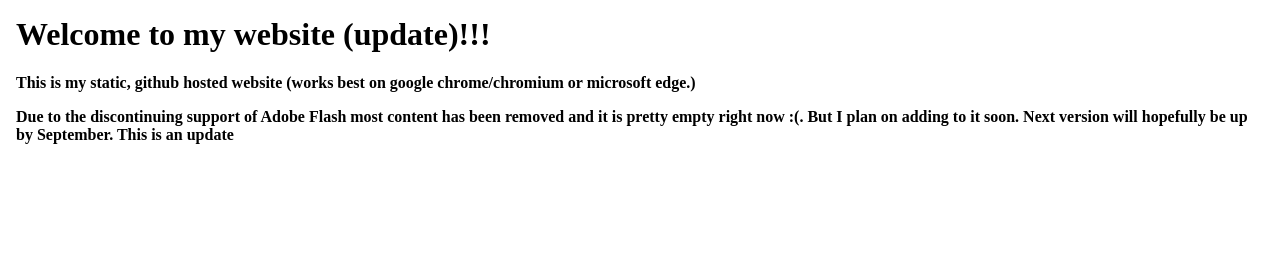
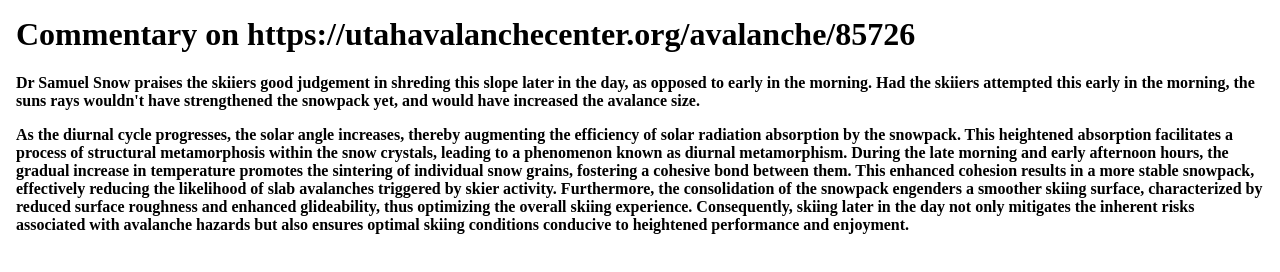
Before and after one commit to PlanckBrain/slamer9.github.io, a plain HTML site: page home.html in a window 1280 px wide. Drawn offline with Linux system fonts and the light colour scheme.

Commit message:
Revert "test commit because the site is reading old data"
This reverts commit a927ed21ec816ddd05218f73028b3247183c8bb6.

```diff
--- a/home.html
+++ b/home.html
@@ -1,16 +1,16 @@
-<link rel="stylesheet" href="Style.css"/>
+<!-- <link rel="stylesheet" href="Style.css"/>
 <div>
-  <h1>Welcome to my website (update)!!!</h1>
+  <h1>Welcome to my website!</h1>
   <p>This is my static, github hosted website (works best on google chrome/chromium or microsoft edge.)</p>
-  <p>Due to the discontinuing support of Adobe Flash most content has been removed and it is pretty empty right now :(. But I plan on adding to it soon. Next version will hopefully be up by September. This is an update</p>
-</div>
+  <p>Due to the discontinuing support of Adobe Flash most content has been removed and it is pretty empty right now :(. But I plan on adding to it soon. Next version will hopefully be up by September</p>
+</div> -->
 
 
 
 
 
 
-<!--
+
 
 <link rel="stylesheet" href="Style.css"/>
 <div>
@@ -21,4 +21,4 @@
   <p>
     As the diurnal cycle progresses, the solar angle increases, thereby augmenting the efficiency of solar radiation absorption by the snowpack. This heightened absorption facilitates a process of structural metamorphosis within the snow crystals, leading to a phenomenon known as diurnal metamorphism. During the late morning and early afternoon hours, the gradual increase in temperature promotes the sintering of individual snow grains, fostering a cohesive bond between them. This enhanced cohesion results in a more stable snowpack, effectively reducing the likelihood of slab avalanches triggered by skier activity. Furthermore, the consolidation of the snowpack engenders a smoother skiing surface, characterized by reduced surface roughness and enhanced glideability, thus optimizing the overall skiing experience. Consequently, skiing later in the day not only mitigates the inherent risks associated with avalanche hazards but also ensures optimal skiing conditions conducive to heightened performance and enjoyment.
   </p>
-</div> -->
+</div>
```
